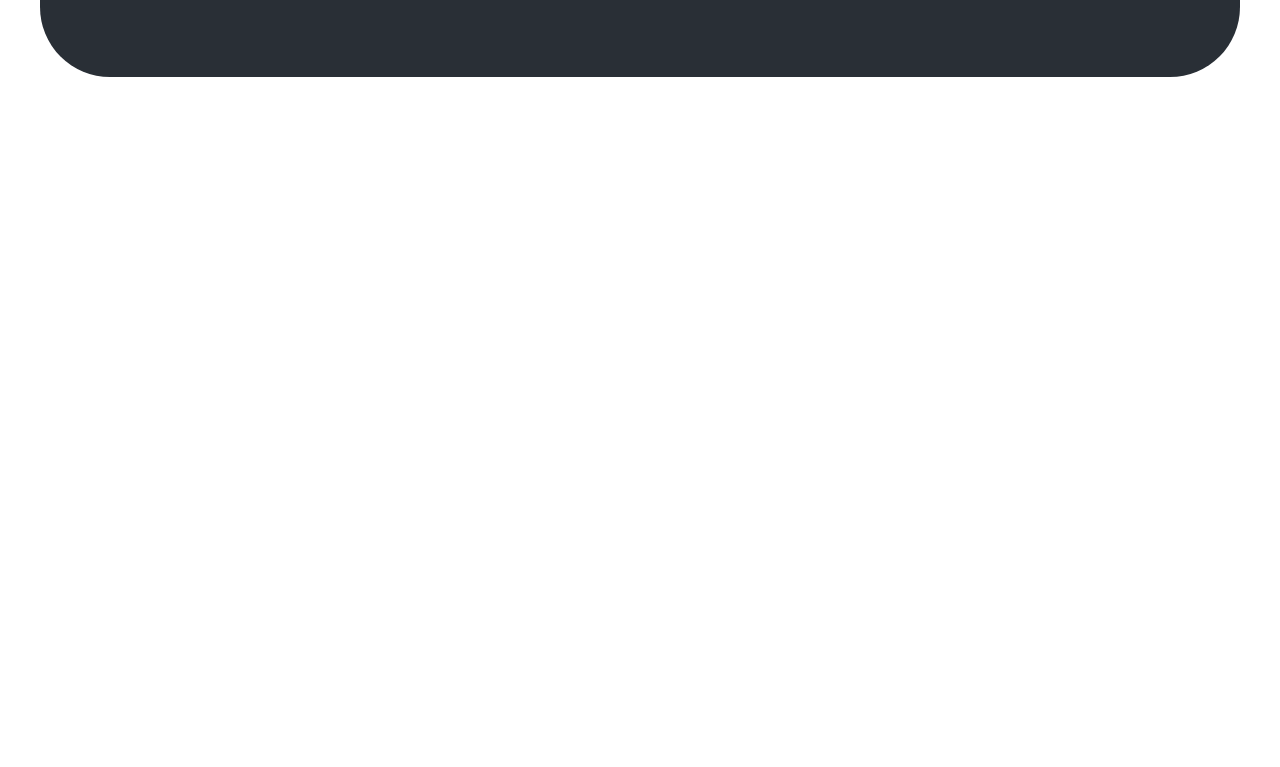
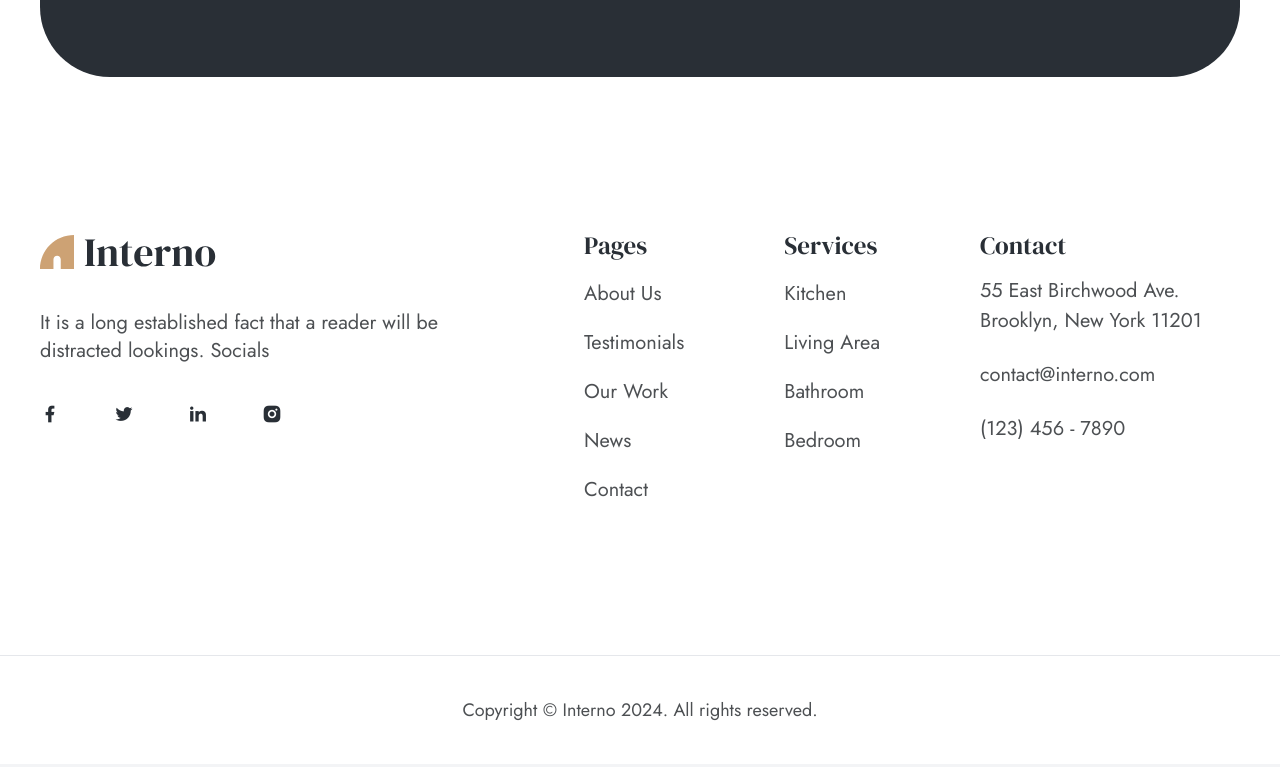
Before and after one commit to MiguelSilvaViana/houses-lading, a website: page index.html in a window 1280 px wide. Shown: the part 7050-7817 px from the top of the page. Drawn offline with nearby package versions, Linux system fonts and the light colour scheme.

Commit message:
create footer

```diff
--- a/index.html
+++ b/index.html
@@ -596,8 +596,109 @@
         </div>
       </section>
 
+      <!-- footer -->
+      <footer class="footer mt-[80px] xl:mt-[150px] relative z-20">
+        <div class="container px-0 mx-auto">
+          <div class="flex flex-col xl:flex-row xl:gap-[100px] xl:mb-[150px]">
+            <div
+              class="footer__item w-full max-w-[400px] mx-auto mb-8 text-center xl:text-left"
+            >
+              <!-- logo -->
+              <a
+                href="#"
+                class="flex justify-center mb-8 xl:justify-start"
+              >
+                <img
+                  src="/assets/logo.svg"
+                  alt=""
+                />
+              </a>
+              <p class="mb-8 text-xl">
+                It is a long established fact that a reader will be distracted
+                lookings. Socials
+              </p>
+              <!-- socials -->
+              <ul
+                class="text-primary flex gap-[54px] justify-center xl:justify-start"
+              >
+                <li>
+                  <a href="#">
+                    <i class="ri-facebook-fill"></i>
+                  </a>
+                </li>
+                <li>
+                  <a href="#">
+                    <i class="ri-twitter-fill"></i>
+                  </a>
+                </li>
+                <li>
+                  <a href="#">
+                    <i class="ri-linkedin-fill"></i>
+                  </a>
+                </li>
+                <li>
+                  <a href="#">
+                    <i class="ri-instagram-fill"></i>
+                  </a>
+                </li>
+              </ul>
+            </div>
+
+            <div
+              class="flex flex-col flex-1 text-center xl:text-left gap-12 xl:gap-[100px] xl:justify-end xl:flex-row"
+            >
+              <div class="footer__item">
+                <h3 class="mb-3 h3">Pages</h3>
+                <ul class="flex flex-col gap-4">
+                  <li>
+                    <a href="#">About Us</a>
+                  </li>
+                  <li>
+                    <a href="#">Testimonials</a>
+                  </li>
+                  <li>
+                    <a href="#">Our Work</a>
+                  </li>
+                  <li><a href="#">News</a></li>
+                  <li><a href="#">Contact</a></li>
+                </ul>
+              </div>
+              <div class="footer__item">
+                <h3 class="mb-3 h3">Services</h3>
+                <ul class="flex flex-col gap-4">
+                  <li>
+                    <a href="#">Kitchen</a>
+                  </li>
+                  <li>
+                    <a href="#">Living Area</a>
+                  </li>
+                  <li>
+                    <a href="#">Bathroom</a>
+                  </li>
+                  <li><a href="#">Bedroom</a></li>
+                </ul>
+              </div>
+              <div class="footer__item max-w-[260px] mx-auto xl:mx-0">
+                <h3 class="mb-3 h3">Contact</h3>
+                <div class="flex flex-col gap-6 text-[20px]">
+                  <p>55 East Birchwood Ave. Brooklyn, New York 11201</p>
+                  <p>contact@interno.com</p>
+                  <p>(123) 456 - 7890</p>
+                </div>
+              </div>
+            </div>
+          </div>
+        </div>
+        <!-- copyright -->
+        <p
+          class="py-10 text-lg text-center bg-white footer__copyright xl:border-t"
+        >
+          Copyright &copy; Interno 2024. All rights reserved.
+        </p>
+      </footer>
+
       <!-- temporary -->
-      <div class="h-[3000px]"></div>
+      <!-- <div class="h-[3000px]"></div> -->
     </main>
 
     <!-- scroll reveal js -->
```
Also changed, not shown: dist/output.css.
